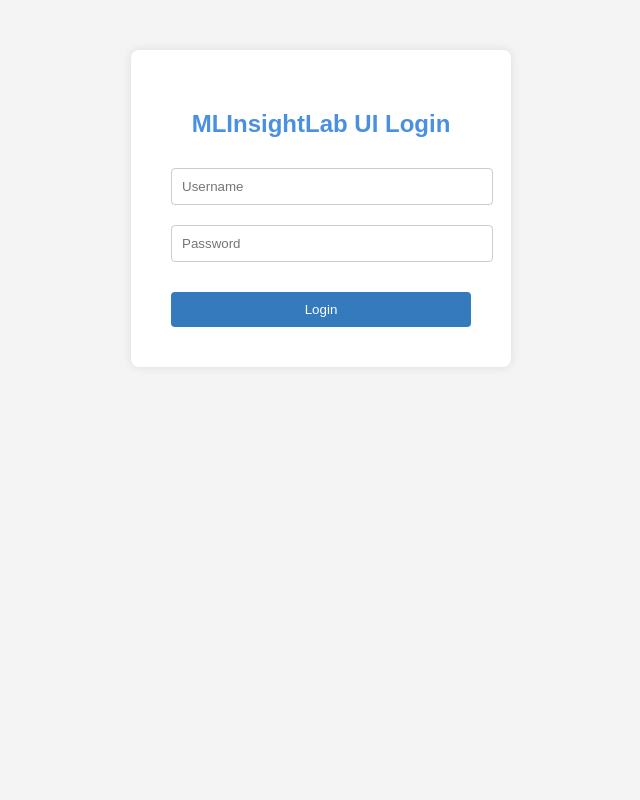
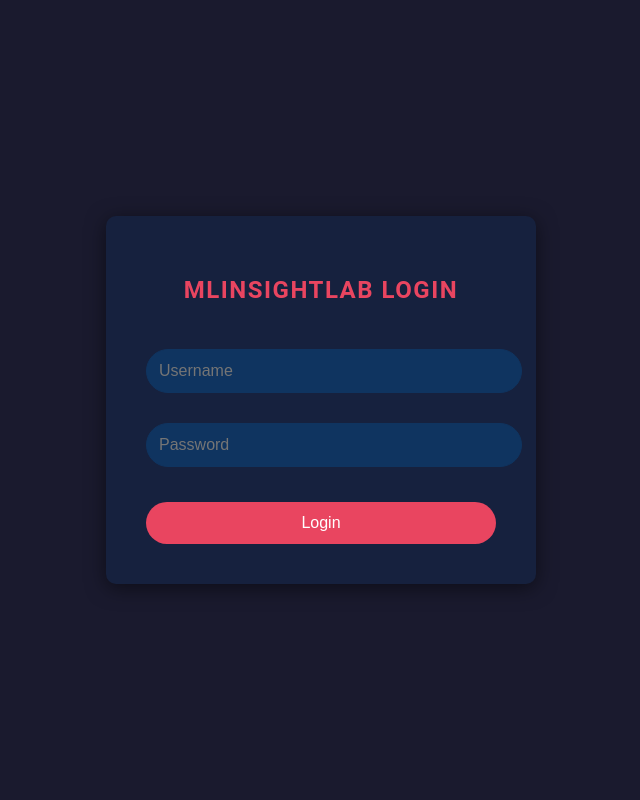
Before and after one commit to MLInsightLab/MLInsightLab, a FastAPI app: page /login in a window 1280 px wide. Shown: the whole page, without its empty margins (319-959 px from the left). Run offline with FastAPI, Linux system fonts and the light colour scheme.

Commit message:
changing color scheme
Signed-off-by: Jacob Renn <77127228+jacobrenn@users.noreply.github.com>

```diff
--- a/mlil_ui/code/templates/login.html
+++ b/mlil_ui/code/templates/login.html
@@ -3,65 +3,115 @@
 <head>
     <meta charset="UTF-8">
     <meta name="viewport" content="width=device-width, initial-scale=1.0">
-    <title>Login</title>
+    <title>Login - MLInsightLab</title>
     <style>
+        /* Base styles */
         body {
-            font-family: Arial, sans-serif;
-            background-color: #f4f4f4;
+            font-family: 'Roboto', sans-serif;
+            background-color: #1a1a2e;
+            color: #fff;
+            margin: 0;
+            padding: 0;
             display: flex;
             justify-content: center;
-            align-items: flex-start;
+            align-items: center;
             height: 100vh;
-            margin: 0;
         }
+
+        /* Container */
         .login-container {
-            background-color: #ffffff;
+            background-color: #16213e;
             padding: 40px;
-            border-radius: 8px;
-            box-shadow: 0 0 10px rgba(0, 0, 0, 0.1);
-            width: 300px;
+            border-radius: 10px;
+            box-shadow: 0 4px 20px rgba(0, 0, 0, 0.5);
+            width: 350px;
             text-align: center;
-            margin-top: 50px;
+            transition: transform 0.3s ease, box-shadow 0.3s ease;
         }
+
+        .login-container:hover {
+            transform: translateY(-5px);
+            box-shadow: 0 6px 30px rgba(0, 0, 0, 0.8);
+        }
+
+        /* Heading */
         .login-container h2 {
-            color: #4a90e2;
-            margin-bottom: 20px;
+            color: #e94560;
+            font-size: 24px;
+            margin-bottom: 30px;
+            font-weight: 700;
+            text-transform: uppercase;
+            letter-spacing: 1.5px;
         }
+
+        /* Input fields */
         .login-container input[type="text"],
         .login-container input[type="password"] {
             width: 100%;
-            padding: 10px;
-            margin: 10px 0;
-            border: 1px solid #cccccc;
-            border-radius: 4px;
+            padding: 12px;
+            margin: 15px 0;
+            border: 1px solid #0f3460;
+            border-radius: 50px;
+            background-color: #0f3460;
+            color: #fff;
+            font-size: 16px;
+            transition: border-color 0.3s ease;
         }
+
         .login-container input[type="text"]:focus,
         .login-container input[type="password"]:focus {
-            border-color: #4a90e2;
+            border-color: #e94560;
             outline: none;
         }
+
+        /* Submit button */
         .login-container input[type="submit"] {
-            background-color: #357ABD;
+            background-color: #e94560;
             color: #ffffff;
-            padding: 10px;
+            padding: 12px;
             border: none;
-            border-radius: 4px;
+            border-radius: 50px;
             cursor: pointer;
             width: 100%;
+            font-size: 16px;
+            transition: background-color 0.3s ease, transform 0.3s ease;
             margin-top: 20px;
         }
+
         .login-container input[type="submit"]:hover {
-            background-color: #4a90e2;
+            background-color: #f76c7c;
+            transform: translateY(-3px);
         }
+
+        /* Warning message */
         .warning-message {
             color: #e74c3c;
             margin-top: 20px;
+            font-weight: 600;
+        }
+
+        /* Responsive design */
+        @media (max-width: 500px) {
+            .login-container {
+                width: 100%;
+                padding: 20px;
+            }
+
+            .login-container h2 {
+                font-size: 20px;
+                margin-bottom: 20px;
+            }
+
+            .login-container input[type="submit"] {
+                font-size: 14px;
+                padding: 10px;
+            }
         }
     </style>
 </head>
 <body>
     <div class="login-container">
-        <h2>MLInsightLab UI Login</h2>
+        <h2>MLInsightLab Login</h2>
         <form method="post">
             <input type="text" id="username" name="username" placeholder="Username" required><br>
             <input type="password" id="password" name="password" placeholder="Password" required><br>
```
Also changed, not shown: jupyter/templates/login.html (+13 -11 lines), mlil_ui/code/templates/home.html (+58 -18 lines).
